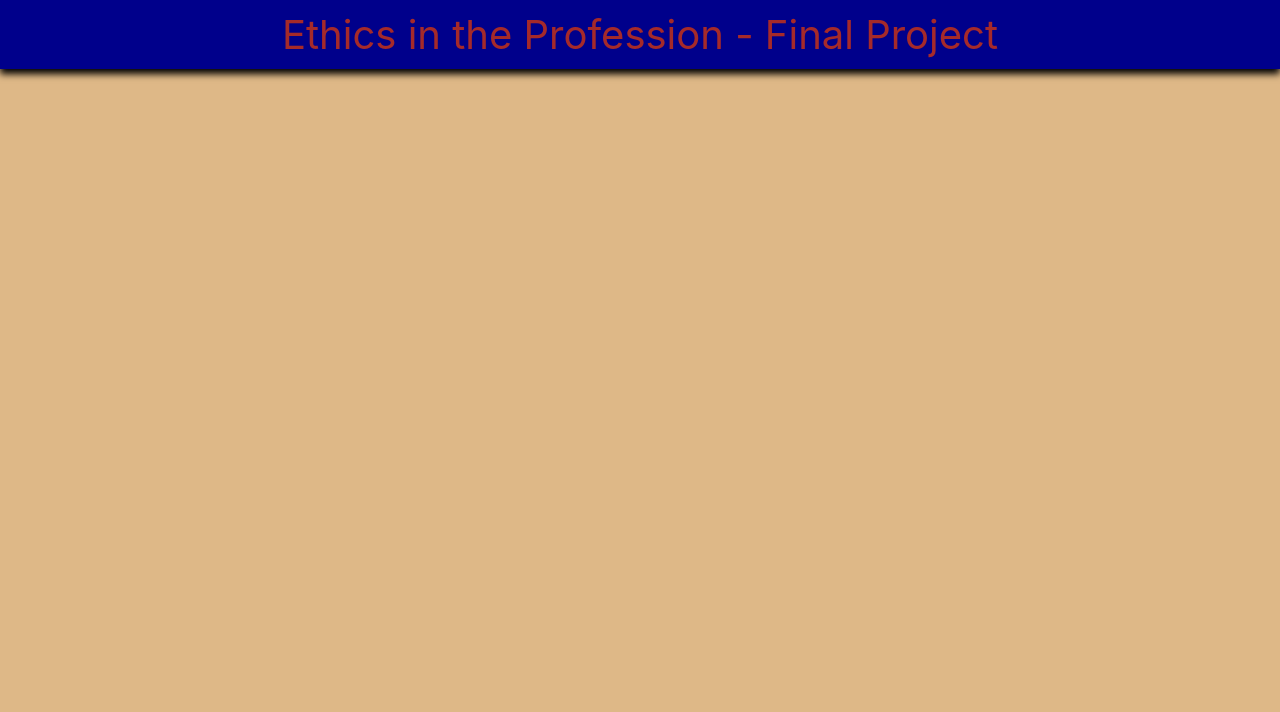
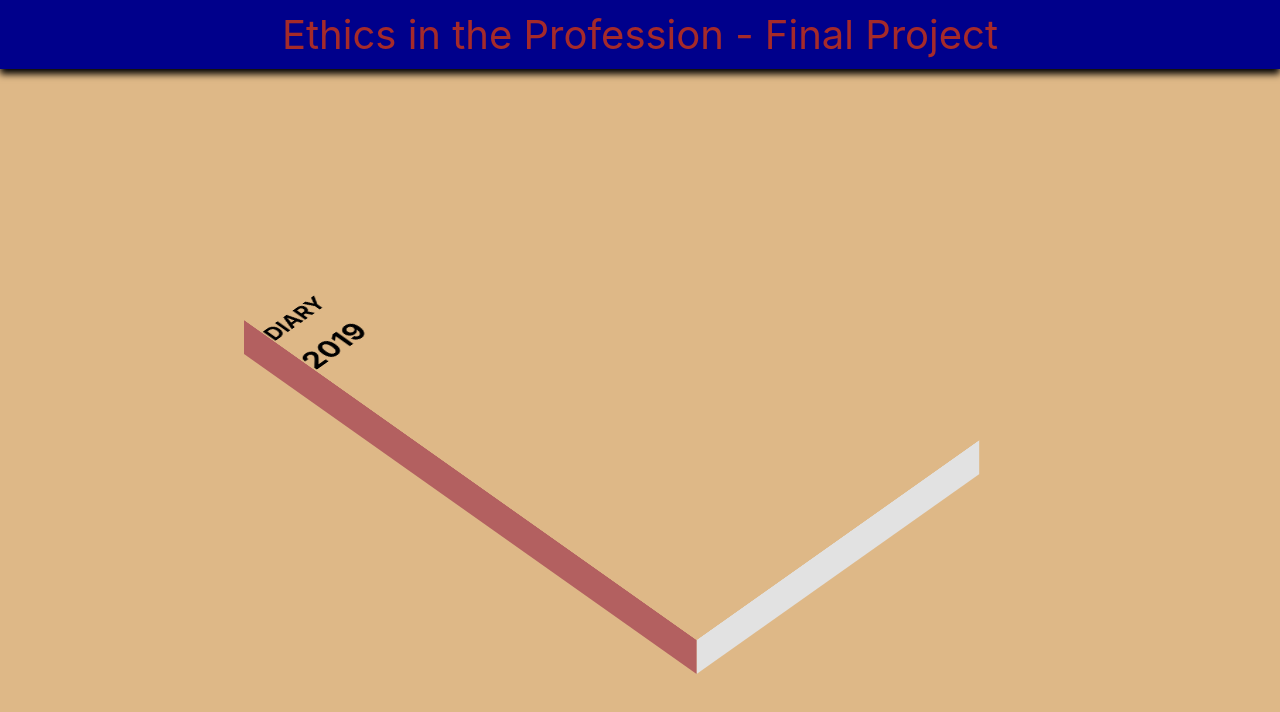
Before and after one commit to LukaWoodson/ethics, a JavaScript app: page / in a window 1280 px wide. Shown: the top 712 px of the page. Built offline with nearby package versions, Linux system fonts and the light colour scheme; the HTML template or start-up script is replaced by a standard one.

Commit message:
Start book design

```diff
--- a/src/components/display/display.component.js
+++ b/src/components/display/display.component.js
@@ -1,13 +1,82 @@
-import { PageWrapper, Title, TitleWrapper } from "./display.styles";
+import {
+  Book,
+  BookBottom,
+  BookShadow,
+  BookSide,
+  ContentContainer,
+  PageWrapper,
+  Title,
+  TitleWrapper,
+} from "./display.styles";
 
 function DisplayComponent() {
   return (
-    <PageWrapper>
-      <TitleWrapper>
-        <Title>Ethics in the Profession - Final Project</Title>
+    <PageWrapper id={"PAGE WRAPPER"}>
+      <TitleWrapper id={"TITLE WRAPPER"}>
+        <Title id={"TITLE"}>Ethics in the Profession - Final Project</Title>
       </TitleWrapper>
+      <ContentContainer id={"container"}>
+        <Book id="book">
+          <div id="first paper">
+            <div id="page front contents">
+              <div id="intro">
+                <h2>DIARY</h2>
+                <h1>2019</h1>
+              </div>
+            </div>
+            <div id="page back"></div>
+          </div>
+
+          <BookSide id="side"></BookSide>
+          <BookBottom id="bottom"></BookBottom>
+          <BookShadow id="shadow"></BookShadow>
+        </Book>
+      </ContentContainer>
     </PageWrapper>
   );
 }
 
 export default DisplayComponent;
+
+/*
+*
+<div id="container">
+  <div class="book">
+  *
+    <div class="first paper">
+      <div class="page front contents">
+        <div class="intro">
+          <h2>DIARY</h2>
+          <h1>2019</h1>
+        </div>
+      </div>
+      <div class="page back"></div>
+    </div>
+    <div class="second paper">
+      <div class="page front contents">
+        <div id="vara-container"></div>
+      </div>
+      <div class="page back"></div>
+    </div>
+    <div class="third paper">
+      <div class="page front contents">
+        <div id="vara-container2"></div>
+      </div>
+      <div class="page back"></div>
+    </div>
+    <div class="fourth paper">
+      <div class="page last front contents">
+        <div id="vara-container3"></div>
+      </div>
+      <div class="page back"></div>
+    </div>
+    <div class="side"></div>
+    <div class="bottom"></div>
+    <div class="shadow"></div>
+
+  </div>
+</div>
+*
+*
+*
+* */
--- a/src/components/display/display.styles.js
+++ b/src/components/display/display.styles.js
@@ -18,3 +18,59 @@ export const Title = styled.div`
   color: brown;
   font-size: 30pt;
 `;
+
+export const ContentContainer = styled.div`
+  width: 60%;
+  margin: 20px auto;
+  display: inline-block;
+  vertical-align: middle;
+`;
+
+export const BookSide = styled.div`
+  width: 3em;
+  height: 40em;
+  background: #b36060;
+  position: absolute;
+  left: -3em;
+  top: 0;
+  transform-origin: 100% 100%;
+  transform: rotateY(-90deg) rotateX(0deg);
+`;
+
+export const BookBottom = styled.div`
+  width: 25em;
+  height: 3em;
+  background: #e2e2e2;
+  position: absolute;
+  bottom: 0;
+  left: 0;
+  transform-origin: 100% 100%;
+  transform: rotateX(90deg);
+`;
+
+export const BookShadow = styled.div`
+  background: transparent;
+  transform: translateZ(-3em);
+  box-shadow: -1em 1em 0 0 #ccc3a9;
+  z-index: 1;
+`;
+
+export const Book = styled.div`
+  transform-style: preserve-3d;
+  transform: rotateX(45deg) rotateY(0deg) rotateZ(-45deg);
+  transition: transform 1s;
+  position: absolute;
+  left: 0;
+  top: 0;
+  right: 0;
+  bottom: 10%;
+  margin: auto;
+  width: 30em;
+  height: 40em;
+`;
+
+export const Paper = styled.div`
+  transition: transform 1s, box-shadow 0.5s 0.2s;
+  transform-origin: 0 50%;
+  transform-style: preserve-3d;
+`;
```
